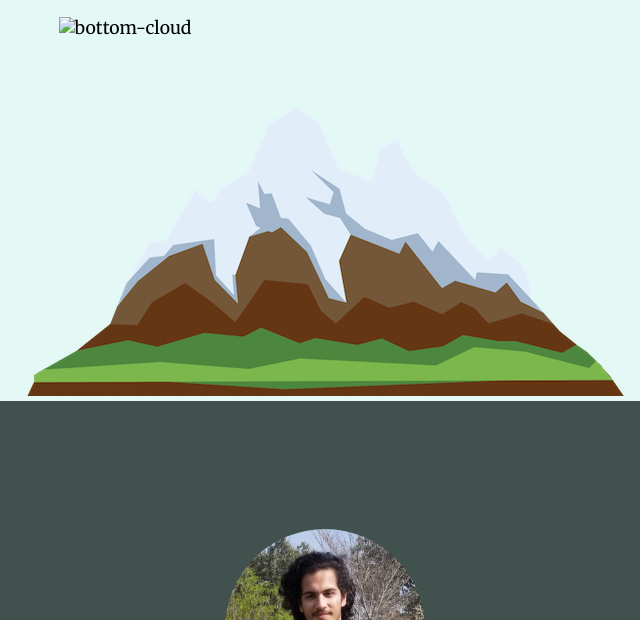
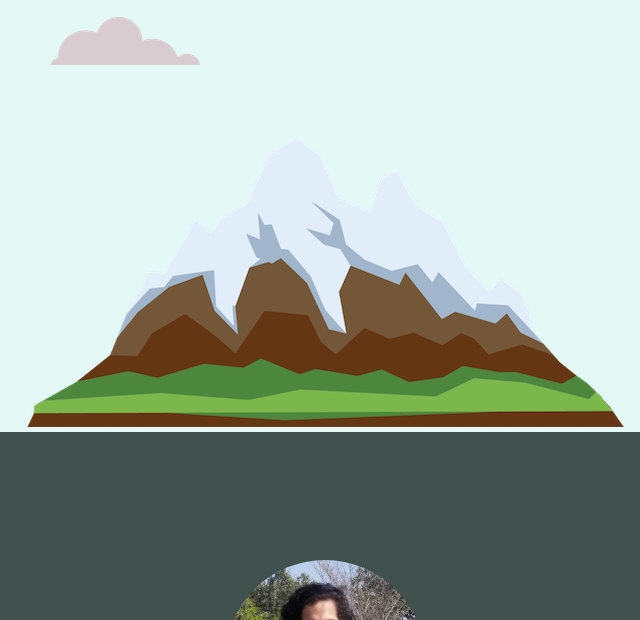
Before and after one commit to ShehryarAkram/cv, a plain HTML site: page index.html in a window 1280 px wide. Shown: the part 480-1100 px from the top of the page, without its empty margins (315-955 px from the left). Drawn offline with Linux system fonts and the light colour scheme.

Commit message:
Update index.html

```diff
--- a/index.html
+++ b/index.html
@@ -19,7 +19,7 @@
       <h1>I'm Shehryar</h1>
       <h2 class="web-developer">A Web <span>Dev</span>eloper</h2>
       <div class="cloud-container">
-          <img class="bottom-cloud" src="images/cloud.png" alt="bottom-cloud">
+          <img class="bottom-cloud" src="cloud.png" alt="bottom-cloud">
       </div>
       <img src="mountain.png" alt="mountain">
   </div>
```
